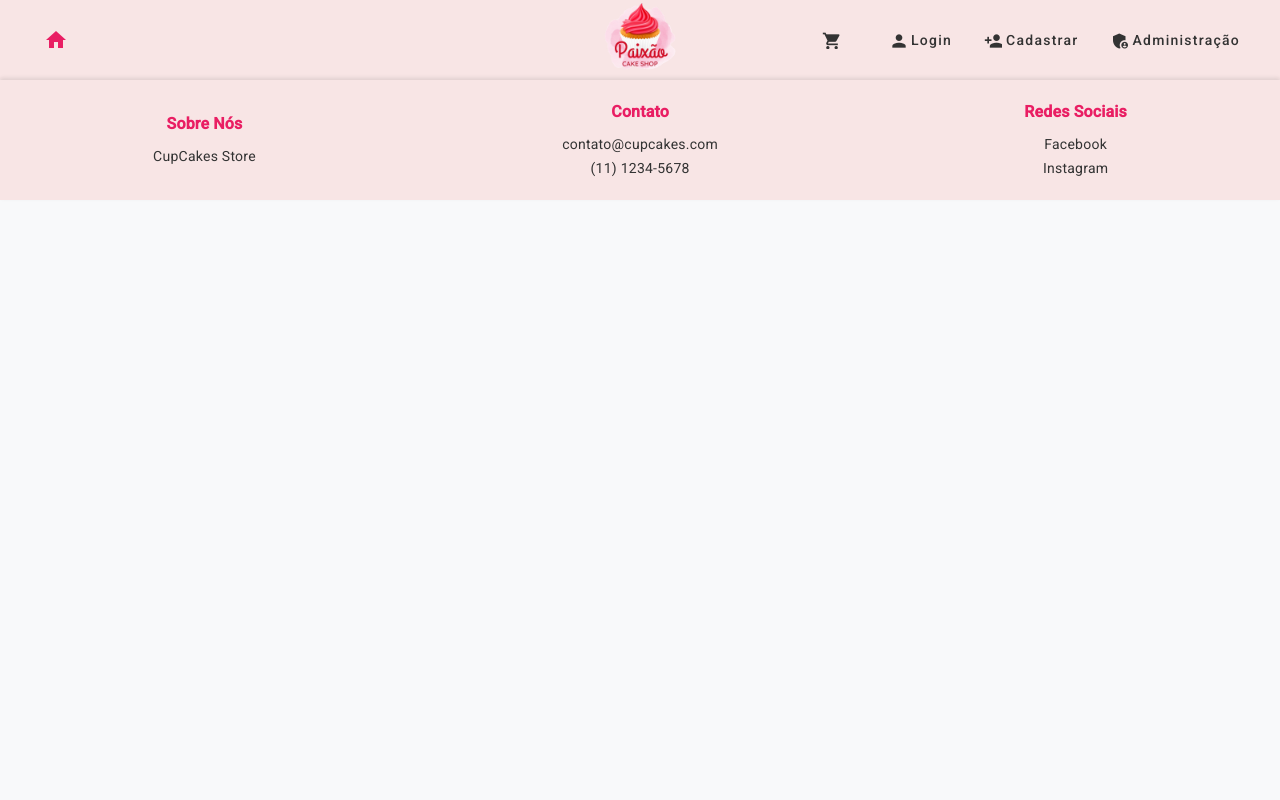
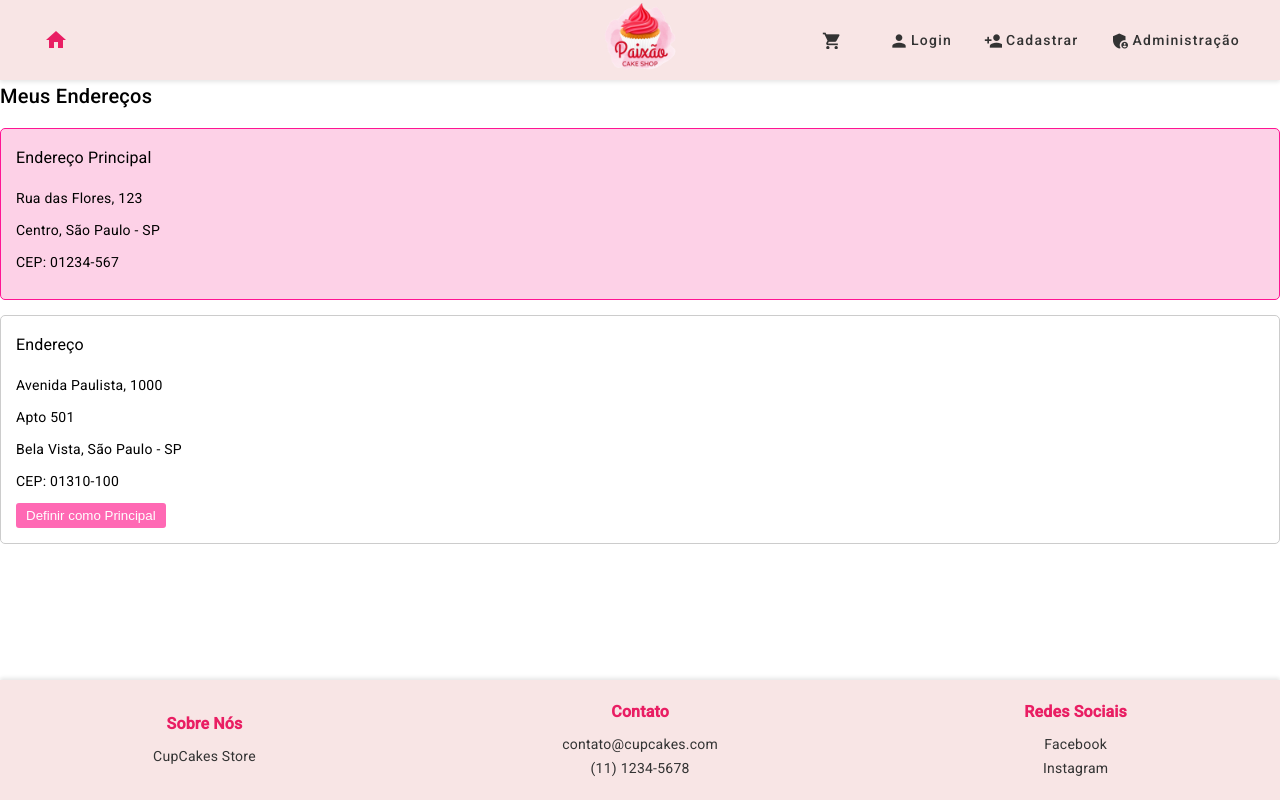
Before and after one commit to lucaspaixaodev/projeto-integrador, an Angular app: page /enderecos in a window 1280 px wide. Before the commit this address led to /. Built offline with nearby package versions, Linux system fonts and the light colour scheme.

Commit message:
Modificado: ajustes

```diff
--- a/src/app/app.component.html
+++ b/src/app/app.component.html
@@ -1,5 +1,5 @@
 <div class="app-container">
   <app-header></app-header>
-  <router-outlet></router-outlet>
+    <router-outlet></router-outlet>
   <app-footer></app-footer>
 </div>
--- a/src/app/pages/logged/logged.component.html
+++ b/src/app/pages/logged/logged.component.html
@@ -4,7 +4,7 @@
       <li><a (click)="navigateTo('pedidos')">Meus Pedidos</a></li>
       <li><a (click)="navigateTo('enderecos')">Meus Endereços</a></li>
       <li><a (click)="navigateTo('dados')">Meus Dados</a></li>
-      <li><a (click)="navigateToHome('')">Sair</a></li>
+      <li><a (click)="navigateTo('')">Sair</a></li>
     </ul>
   </nav>
   <main class="content">
--- a/src/app/pages/logged/logged.component.ts
+++ b/src/app/pages/logged/logged.component.ts
@@ -30,11 +30,11 @@ export class LoggedComponent {
     // Por exemplo, através de um serviço de autenticação
   }
 
+  // navigateTo(path: string) {
+  //   this._router.navigate([`/logged/${path}`]);
+  // }
+
   navigateTo(path: string) {
-    this._router.navigate([`/logged/${path}`]);
-  }
-
-  navigateToHome(path: string) {
     this._router.navigate([`/${path}`]);
   }
 }
--- a/src/app/pages/logged/meus-dados/meus-dados.component.scss
+++ b/src/app/pages/logged/meus-dados/meus-dados.component.scss
@@ -27,14 +27,14 @@
   button {
     width: 100%;
     padding: 10px;
-    background-color: #007bff;
+    background-color: #FF69B4;
     color: white;
     border: none;
     border-radius: 4px;
     cursor: pointer;
 
     &:hover {
-      background-color: #0056b3;
+      background-color: #FF1493;
     }
   }
 }
--- a/src/app/pages/logged/meus-enderecos/meus-enderecos.component.scss
+++ b/src/app/pages/logged/meus-enderecos/meus-enderecos.component.scss
@@ -5,8 +5,8 @@
   border-radius: 5px;
 
   &.principal {
-    border-color: #007bff;
-    background-color: #f0f8ff;
+    border-color: #FF1493;
+    background-color: #fb94c76e;
   }
 
   h3 {
@@ -14,7 +14,7 @@
   }
 
   button {
-    background-color: #007bff;
+    background-color: #FF69B4;
     color: white;
     border: none;
     padding: 5px 10px;
@@ -22,7 +22,7 @@
     cursor: pointer;
 
     &:hover {
-      background-color: #0056b3;
+      background-color: #FF1493;
     }
   }
 }
```
Also changed, not shown: src/app/app.routes.ts (+21 -5 lines).
